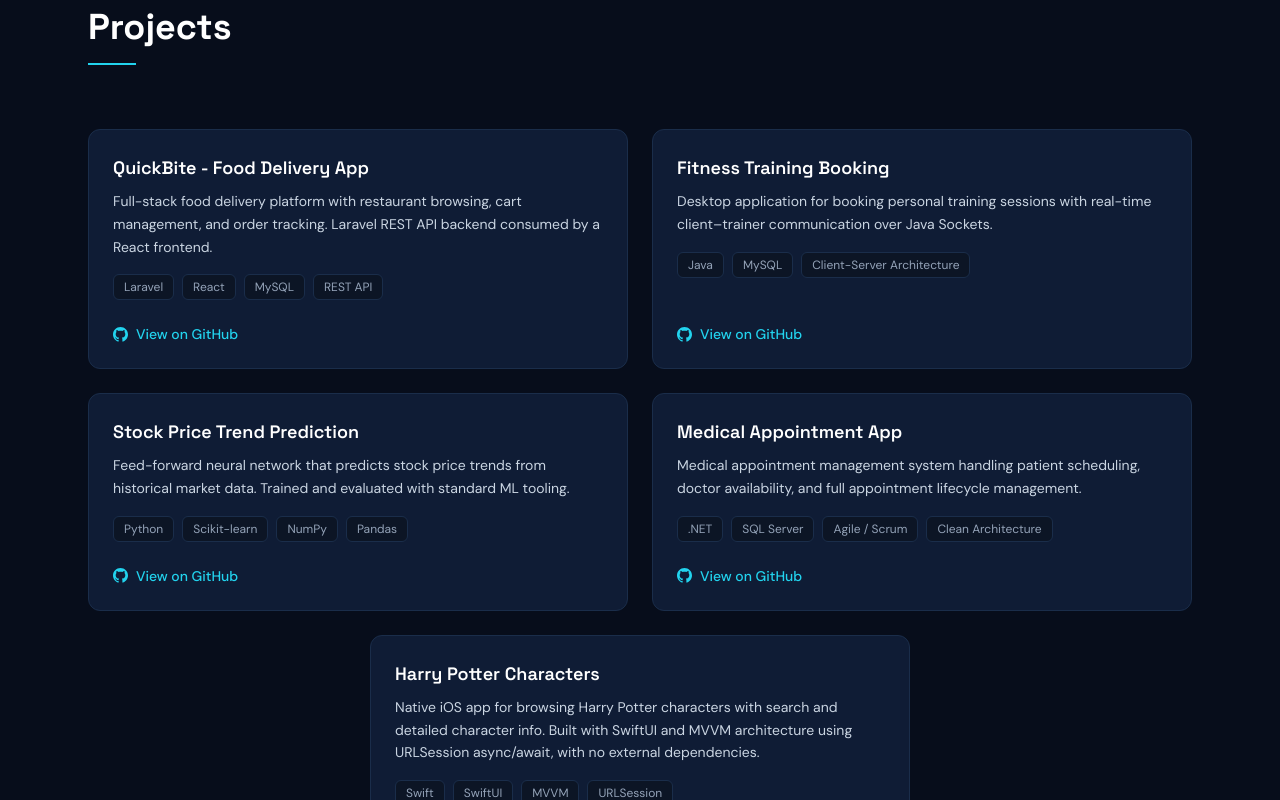
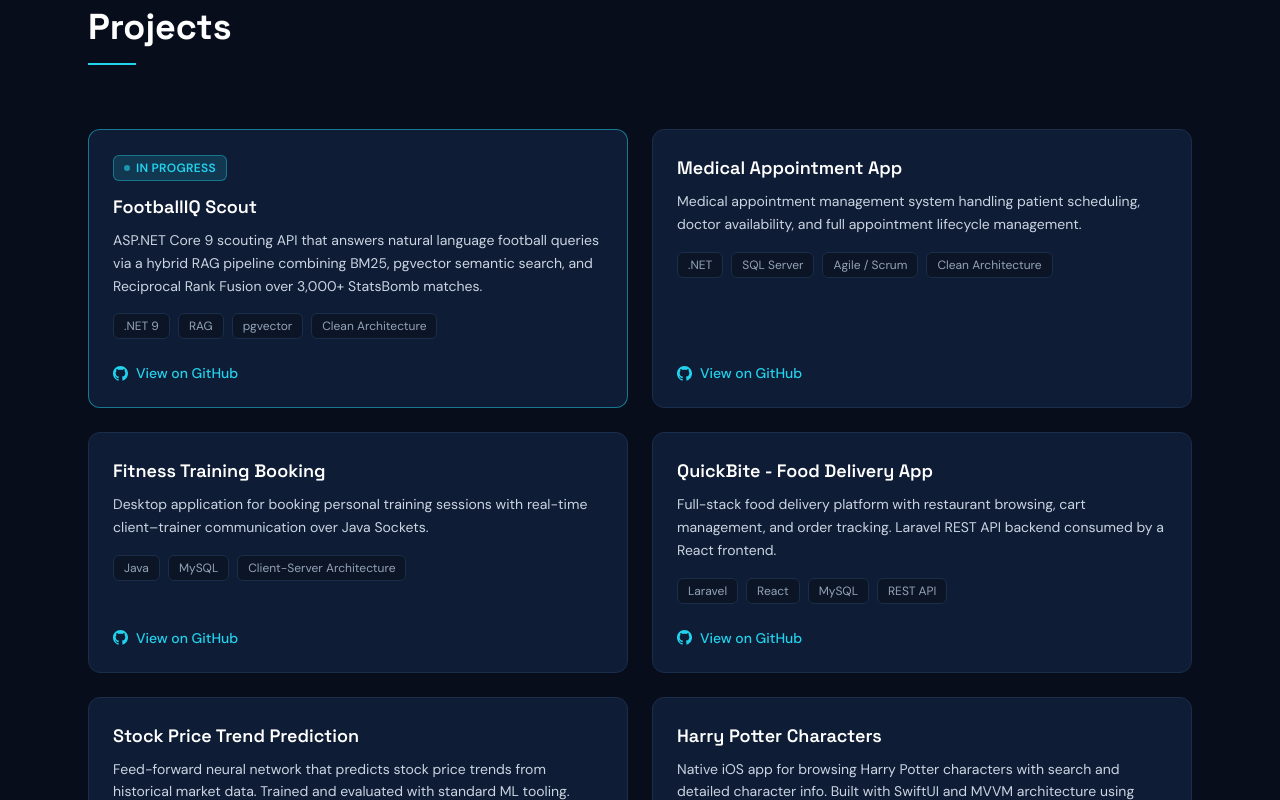
Before and after one commit to Kia2002/aleksa-vlaski-portfolio, a React (Vite) app: page / in a window 1280 px wide. Shown: the part 3140-3940 px from the top of the page. Built offline with nearby package versions, Linux system fonts and the light colour scheme.

Commit message:
Add FootballIQ Scout project with in-progress badge and reorder projects

```diff
--- a/src/components/Projects.tsx
+++ b/src/components/Projects.tsx
@@ -26,9 +26,15 @@
               whileInView={{ opacity: 1, y: 0 }}
               viewport={{ once: true, margin: '-60px' }}
               transition={{ duration: 0.5, ease: 'easeOut', delay: i * 0.08 }}
-              className={`bg-card border border-border rounded-xl p-6 flex flex-col gap-4 hover:border-accent/40 transition-colors duration-300 group${projects.length % 2 !== 0 && i === projects.length - 1 ? ' md:col-span-full md:max-w-[calc(50%-12px)] md:mx-auto md:w-full' : ''}`}
+              className={`bg-card border rounded-xl p-6 flex flex-col gap-4 transition-colors duration-300 group${project.inProgress ? ' border-accent/50 hover:border-accent' : ' border-border hover:border-accent/40'}${projects.length % 2 !== 0 && i === projects.length - 1 ? ' md:col-span-full md:max-w-[calc(50%-12px)] md:mx-auto md:w-full' : ''}`}
             >
               <div>
+                {project.inProgress && (
+                  <span className="inline-flex items-center gap-1.5 text-xs px-2.5 py-1 rounded-md bg-accent/15 border border-accent/40 text-accent font-semibold tracking-wide uppercase mb-3">
+                    <span className="w-1.5 h-1.5 rounded-full bg-accent animate-pulse" />
+                    In Progress
+                  </span>
+                )}
                 <h3 className="font-display text-lg font-semibold text-white mb-2 group-hover:text-accent transition-colors duration-200">
                   {project.title}
                 </h3>
--- a/src/data/projects.ts
+++ b/src/data/projects.ts
@@ -2,11 +2,19 @@
 
 export const projects: Project[] = [
   {
-    title: 'QuickBite - Food Delivery App',
+    title: 'FootballIQ Scout',
     description:
-      'Full-stack food delivery platform with restaurant browsing, cart management, and order tracking. Laravel REST API backend consumed by a React frontend.',
-    tech: ['Laravel', 'React', 'MySQL', 'REST API'],
-    githubUrl: 'https://github.com/Kia2002/QuickBite---aplikacija-za-dostavu-hrane',
+      'ASP.NET Core 9 scouting API that answers natural language football queries via a hybrid RAG pipeline combining BM25, pgvector semantic search, and Reciprocal Rank Fusion over 3,000+ StatsBomb matches.',
+    tech: ['.NET 9', 'RAG', 'pgvector', 'Clean Architecture'],
+    githubUrl: 'https://github.com/Kia2002/FootballIQ',
+    inProgress: true,
+  },
+  {
+    title: 'Medical Appointment App',
+    description:
+      'Medical appointment management system handling patient scheduling, doctor availability, and full appointment lifecycle management.',
+    tech: ['.NET', 'SQL Server', 'Agile / Scrum', 'Clean Architecture'],
+    githubUrl: 'https://github.com/Kia2002/MedicalAppointmentApp',
   },
   {
     title: 'Fitness Training Booking',
@@ -16,18 +24,18 @@
     githubUrl: 'https://github.com/Kia2002/Seminarski-rad---aplikacija-za-zakazivanje-treninga',
   },
   {
+    title: 'QuickBite - Food Delivery App',
+    description:
+      'Full-stack food delivery platform with restaurant browsing, cart management, and order tracking. Laravel REST API backend consumed by a React frontend.',
+    tech: ['Laravel', 'React', 'MySQL', 'REST API'],
+    githubUrl: 'https://github.com/Kia2002/QuickBite---aplikacija-za-dostavu-hrane',
+  },
+  {
     title: 'Stock Price Trend Prediction',
     description:
       'Feed-forward neural network that predicts stock price trends from historical market data. Trained and evaluated with standard ML tooling.',
     tech: ['Python', 'Scikit-learn', 'NumPy', 'Pandas'],
     githubUrl: 'https://github.com/Kia2002/stock-trend-prediction-ffnn',
-  },
-  {
-    title: 'Medical Appointment App',
-    description:
-      'Medical appointment management system handling patient scheduling, doctor availability, and full appointment lifecycle management.',
-    tech: ['.NET', 'SQL Server', 'Agile / Scrum', 'Clean Architecture'],
-    githubUrl: 'https://github.com/Kia2002/MedicalAppointmentApp',
   },
   {
     title: 'Harry Potter Characters',
--- a/src/types/index.ts
+++ b/src/types/index.ts
@@ -4,6 +4,7 @@
   tech: string[]
   githubUrl: string
   liveUrl?: string
+  inProgress?: boolean
 }
 
 export interface Experience {
```
